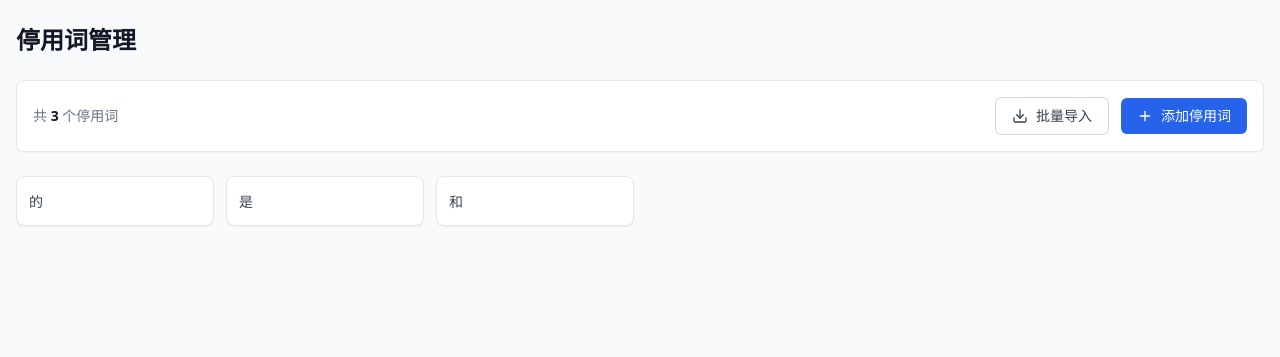
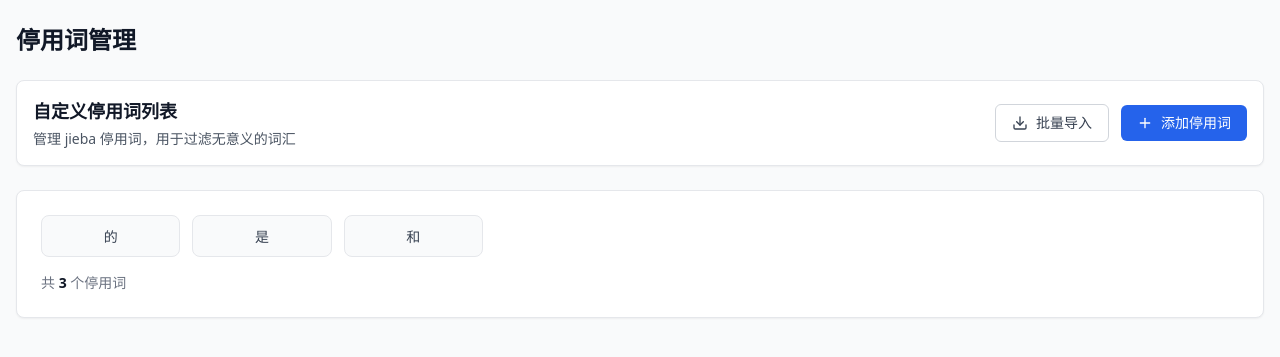
Before and after one commit to wyf0931/ranyifeng-rag, a Flask app: page /stopwords in a window 1280 px wide. Shown: the part 65-422 px from the top of the page. Run offline with Flask 3, Linux system fonts and the light colour scheme; some libraries are stand-ins or nearby versions.

Commit message:
fix: Unify stopwords page layout with dictionary page style
Updated stopwords page to match dictionary page layout:
- Added header card with title, description, and buttons
- Moved stopwords grid inside a background card
- Changed grid layout to 8 columns on large screens
- Added total count display at bottom
- Updated empty state styling

Co-Authored-By: Claude Opus 4.7 <noreply@anthropic.com>

```diff
--- a/app/templates/stopwords.html
+++ b/app/templates/stopwords.html
@@ -54,11 +54,12 @@
                 <h1 class="text-2xl font-bold text-gray-900">停用词管理</h1>
             </div>
 
-            <!-- Action Bar -->
+            <!-- Header with Add and Import Buttons -->
             <div class="bg-white rounded-lg shadow-sm border border-gray-200 p-4 mb-6">
                 <div class="flex items-center justify-between">
-                    <div class="text-sm text-gray-500">
-                        共 <span x-text="stopwords.length" class="font-semibold text-gray-900"></span> 个停用词
+                    <div>
+                        <h2 class="text-lg font-semibold text-gray-900">自定义停用词列表</h2>
+                        <p class="text-sm text-gray-600 mt-1">管理 jieba 停用词，用于过滤无意义的词汇</p>
                     </div>
                     <div class="flex items-center space-x-3">
                         <button @click="openImportDialog"
@@ -76,26 +77,32 @@
             </div>
 
             <!-- Stopwords Grid -->
-            <div class="grid grid-cols-2 md:grid-cols-4 lg:grid-cols-6 gap-3">
-                <template x-for="word in stopwords" :key="word">
-                    <div class="group relative bg-white rounded-lg shadow-sm border border-gray-200 p-3 hover:shadow-md transition-shadow">
-                        <span class="text-sm text-gray-700" x-text="word"></span>
-                        <button @click="confirmDelete(word)"
-                                class="absolute top-1 right-1 opacity-0 group-hover:opacity-100 transition-opacity p-1 text-red-500 hover:text-red-700 rounded">
-                            <i data-lucide="trash-2" class="w-4 h-4"></i>
-                        </button>
+            <div class="bg-white rounded-lg shadow-sm border border-gray-200 p-6">
+                <!-- Empty State -->
+                <div x-show="stopwords.length === 0" class="text-center py-12">
+                    <i data-lucide="filter" class="w-16 h-16 text-gray-300 mx-auto mb-4"></i>
+                    <h3 class="text-lg font-medium text-gray-900 mb-2">暂无停用词</h3>
+                    <p class="text-gray-500">点击"添加停用词"添加自定义停用词</p>
+                </div>
+
+                <!-- Words Grid -->
+                <div x-show="stopwords.length > 0">
+                    <div class="grid grid-cols-2 sm:grid-cols-4 md:grid-cols-6 lg:grid-cols-8 gap-3">
+                        <template x-for="(word, index) in stopwords" :key="index">
+                            <div class="group relative bg-gray-50 hover:bg-red-50 border border-gray-200 hover:border-red-200 rounded-lg px-3 py-2 text-center transition-colors">
+                                <span class="text-sm text-gray-700" x-text="word"></span>
+                                <!-- Delete Button -->
+                                <button @click="confirmDelete(word)"
+                                        class="absolute -top-2 -right-2 bg-red-500 hover:bg-red-600 text-white rounded-full p-1 opacity-0 group-hover:opacity-100 transition-opacity focus:opacity-100 focus:outline-none">
+                                    <i data-lucide="trash-2" class="w-3 h-3"></i>
+                                </button>
+                            </div>
+                        </template>
                     </div>
-                </template>
-            </div>
-
-            <!-- Empty State -->
-            <div x-show="stopwords.length === 0" class="text-center py-12">
-                <i data-lucide="filter" class="w-12 h-12 text-gray-300 mx-auto mb-4"></i>
-                <p class="text-gray-500">暂无停用词</p>
-                <button @click="openAddDialog"
-                        class="mt-4 inline-flex items-center px-4 py-2 text-sm font-medium rounded-md text-blue-600 bg-blue-50 hover:bg-blue-100 transition-colors">
-                    添加第一个停用词
-                </button>
+                    <div class="mt-4 text-sm text-gray-500">
+                        共 <span x-text="stopwords.length" class="font-semibold text-gray-900"></span> 个停用词
+                    </div>
+                </div>
             </div>
         </main>
 
```
